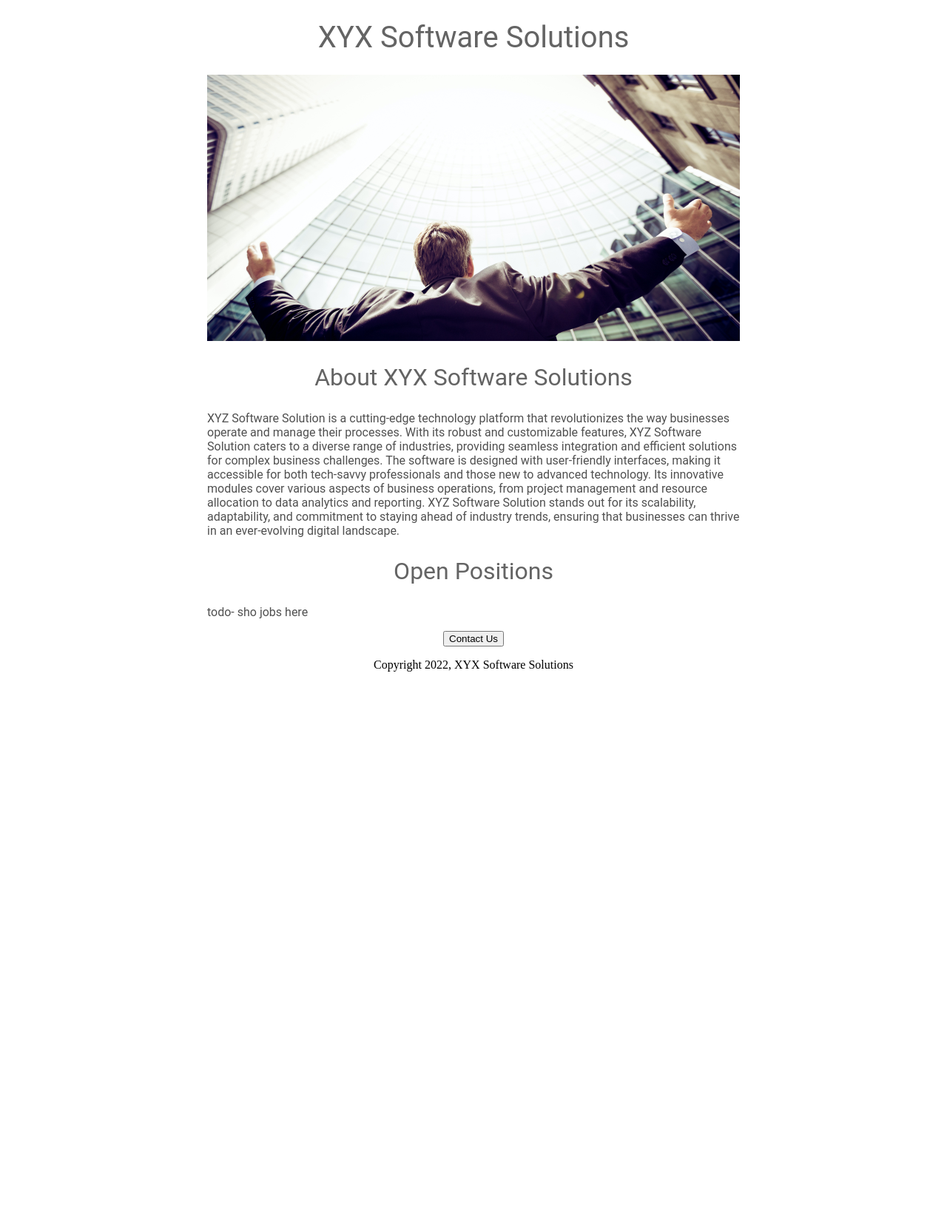
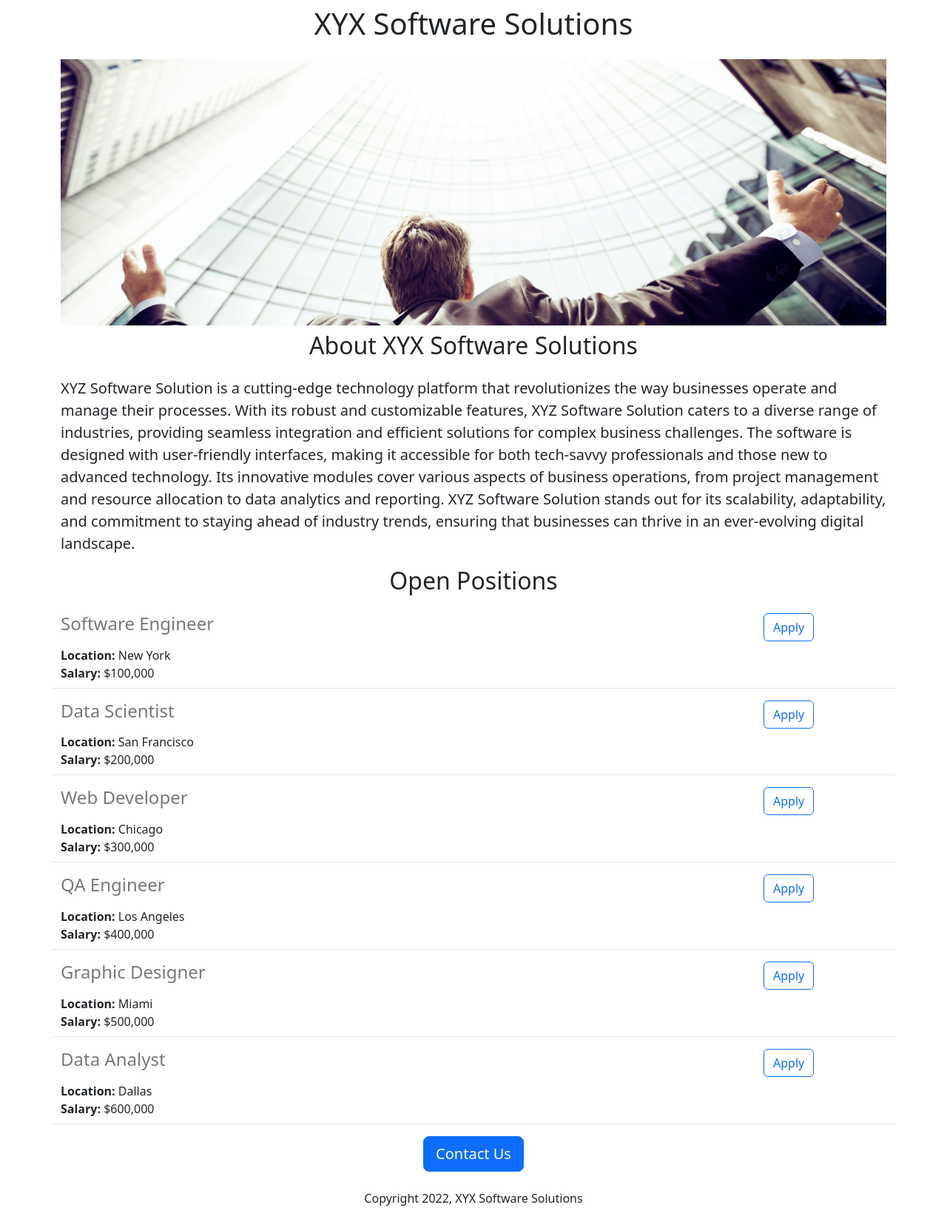
Before and after one commit to AbdulAlim2k15/flask_website, a Flask app: page / in a window 1280 px wide. Shown: the whole page at 74% size. Before the commit the page ends 908 px from the top, so only its background shows below. Run offline with Flask 3, Linux system fonts and the light colour scheme.

Commit message:
Introducing Bootstrap, added dynamic data and API route

```diff
--- a/app.py
+++ b/app.py
@@ -1,9 +1,21 @@
-from flask import Flask, render_template
+from flask import Flask, jsonify, render_template
 
 app = Flask(__name__)
+JOBS = [
+  {'id': 1, 'title': 'Software Engineer', 'location': 'New York', 'salary': '$100,000'},
+  {'id': 2, 'title': 'Data Scientist', 'location': 'San Francisco', 'salary' :'$200,000'},
+  {'id': 3, 'title': 'Web Developer', 'location': 'Chicago', 'salary': '$300,000'},
+  {'id': 4, 'title': 'QA Engineer', 'location': 'Los Angeles', 'salary': '$400,000'},
+  {'id': 5, 'title': 'Graphic Designer', 'location': 'Miami', 'salary': '$500,000'},
+  {'id': 6, 'title': 'Data Analyst', 'location': 'Dallas', 'salary': '$600,000'}
+]
+@app.route("/")
+def render_temp():
+    return render_template('home.html', jobs = JOBS)
 
-@app.route("/")
-def hello_world():
-    return render_template('home.html')
+@app.route("/api/jobs")
+def list_of_jobs():
+  return jsonify(JOBS)
+
 if __name__ == "__main__":
   app.run(host='0.0.0.0', debug=True)
--- a/templates/home.html
+++ b/templates/home.html
@@ -1,22 +1,38 @@
 <!doctype html>
 <html>
   <head>
+    <meta charset="utf-8">
+    <meta name="viewport" content="width=device-width, initial-scale=1">
+    <link href="https://cdn.jsdelivr.net/npm/bootstrap@5.3.2/dist/css/bootstrap.min.css" rel="stylesheet" integrity="sha384-T3c6CoIi6uLrA9TneNEoa7RxnatzjcDSCmG1MXxSR1GAsXEV/Dwwykc2MPK8M2HN" crossorigin="anonymous">
+
     <title>flaskwebsite</title>
-    <link rel="stylesheet" href="/static/styles.css">
+    <style>
+      #banner{
+        width: 100%;
+        height: 360px;
+        object-fit: cover;
+      }
+    </style>
   </head>
   <body>
-    <div id = "container">
-    <h1>XYX Software Solutions</h1>
-    <img id ="banner" src = "/static/banner.jpeg" >
-    <h2>About XYX Software Solutions</h2>
-    <p class= "bodytext">XYZ Software Solution is a cutting-edge technology platform that revolutionizes the way businesses operate and manage their processes. With its robust and customizable features, XYZ Software Solution caters to a diverse range of industries, providing seamless integration and efficient solutions for complex business challenges. The software is designed with user-friendly interfaces, making it accessible for both tech-savvy professionals and those new to advanced technology. Its innovative modules cover various aspects of business operations, from project  management and resource allocation to data analytics and reporting. XYZ Software Solution stands out for its scalability, adaptability, and commitment to staying ahead of industry trends, ensuring that businesses can thrive in an ever-evolving digital landscape.
+    <div class = "container">
+    <h1 class="text-center mt-2 mb-4">XYX Software Solutions</h1>
+    <img class = "img-fluid" id ="banner" src = "/static/banner.jpeg">
+    <h2 class="text-center mt-2 mb-4">About XYX Software Solutions</h2>
+    <p class="lead" class= "bodytext">XYZ Software Solution is a cutting-edge technology platform that revolutionizes the way businesses operate and manage their processes. With its robust and customizable features, XYZ Software Solution caters to a diverse range of industries, providing seamless integration and efficient solutions for complex business challenges. The software is designed with user-friendly interfaces, making it accessible for both tech-savvy professionals and those new to advanced technology. Its innovative modules cover various aspects of business operations, from project  management and resource allocation to data analytics and reporting. XYZ Software Solution stands out for its scalability, adaptability, and commitment to staying ahead of industry trends, ensuring that businesses can thrive in an ever-evolving digital landscape.
     </p>
 
-    <h2>Open Positions</h2>
-    <p class = "bodytext">todo- sho jobs here</p>
+    <h2 class="text-center mt-2 mb-4">Open Positions</h2>
+
+    <div>
+      {% for job in jobs %}
+        {% include 'job_item.html' %}
+      {% endfor %}
+    </div>
+
     <div style="text-align:center;">
-    <button>Contact Us</button>
-      <p>
+    <button class="btn btn-primary btn-lg">Contact Us</button>
+      <p class = "mt-4">
         Copyright 2022, XYX Software Solutions
       </p>
     </div>
--- /dev/null
+++ b/templates/job_item.html
@@ -0,0 +1,16 @@
+<div class = "border-bottom row" style = " margin-bottom: 16px; padding-bottom:8px;">
+  <div class = "col-10">
+  <h4 style = "margin-bottom: 16px; color: rgb(120, 120, 120);">
+    {{job['title']}}
+  </h4>
+  <div>
+    <b>Location: </b> {{job['location']}}
+  </div>
+  <div>
+    <b>Salary: </b> {{job['salary']}}
+  </div>
+  </div>
+  <div class = "col-2">
+    <button type="button" class="btn btn-outline-primary">Apply</button>
+  </div>
+</div>
```
